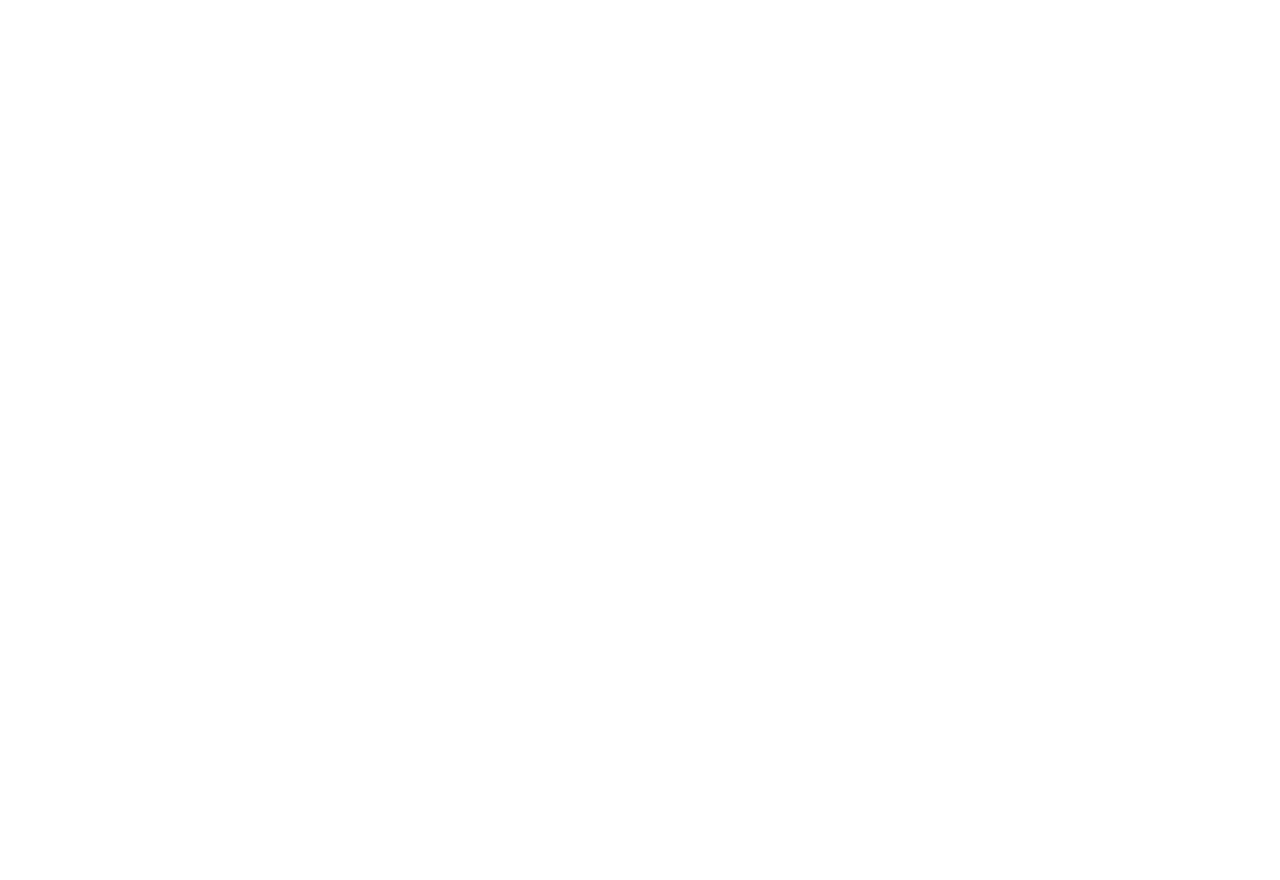
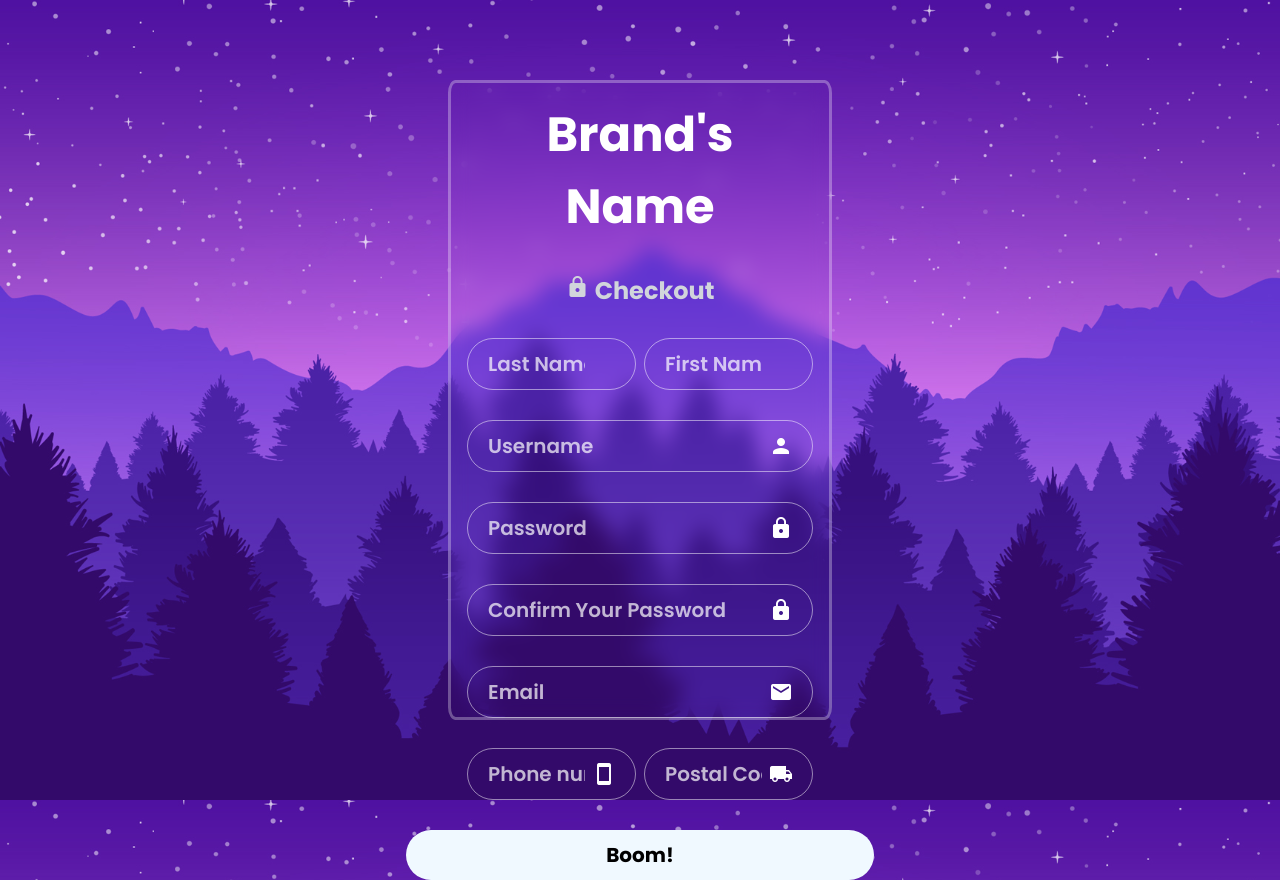
Before and after one commit to TanLuc2410/Odin-Form-Validation, a website built with webpack: page src/template.html in a window 1280 px wide. Before the commit the page ends 800 px from the top, so only its background shows below. Built offline with nearby package versions, Linux system fonts and the light colour scheme.

Commit message:
Initial Setup

```diff
--- a/src/style.css
+++ b/src/style.css
@@ -0,0 +1,141 @@
+@import url("https://fonts.googleapis.com/css2?family=Poppins:wght@400;500;600;700&display=swap");
+
+:root {
+  --body-bg-clr: #60a5fa;
+  --form-bg-clr: #f0f9ff;
+}
+
+*,
+*::before,
+*::after {
+  box-sizing: border-box;
+  margin: 0;
+  padding: 0;
+  border: 0;
+  list-style: none;
+  text-decoration: none;
+  font-family: "Poppins", sans-serif;
+}
+
+body {
+  background: var(--body-bg-clr);
+  width: 100dvw;
+  height: 100dvh;
+
+  max-width: 100dvw;
+  max-height: 100dvh;
+
+  display: flex;
+  justify-content: center;
+  align-items: center;
+
+  background-image: url("./assets/images/bgImg.jpg");
+  background-position: center;
+  background-size: cover;
+}
+
+form {
+  height: 80dvh;
+  width: 30dvw;
+  text-align: center;
+  background: transparent;
+  border-radius: 2%;
+  border: 3px solid rgba(255, 255, 255, 0.3);
+  backdrop-filter: blur(10px);
+
+  padding: 16px;
+  color: #fff;
+
+  display: flex;
+  flex-direction: column;
+  gap: 30px;
+}
+
+form h1 {
+  font-size: 3em;
+}
+form h2 {
+  color: #d1d5db;
+}
+
+input {
+  display: inline-block;
+  background: transparent;
+  color: #fff;
+  border: 1px solid rgba(255, 255, 255, 0.5);
+  border-radius: 50px;
+  height: 40px;
+  padding: 25px 20px;
+  padding-right: 50px;
+  font-size: 20px;
+  font-weight: 600;
+
+  transition: all 0.1s ease;
+}
+.name-input,
+.tel-zip {
+  display: flex;
+  justify-content: space-between;
+  gap: 8px;
+  max-width: 100%;
+}
+.name-input input,
+.tel-zip input {
+  width: 100%;
+}
+input::placeholder {
+  color: rgba(255, 255, 255, 0.7);
+  font-weight: 600;
+  font-size: 20px;
+}
+input:focus {
+  outline: none;
+  border: 2px solid #fff;
+  box-shadow: 0 0 10px rgba(255, 255, 255, 0.7);
+}
+.username,
+.password,
+.confirm-password,
+.email,
+.telephone,
+.zipcode {
+  width: 100%;
+  position: relative;
+}
+.username span,
+.password span,
+.confirm-password span,
+.email span,
+.telephone span,
+.zipcode span {
+  position: absolute;
+  right: 20px;
+  top: 50%;
+  transform: translateY(-50%);
+  user-select: none;
+}
+
+#username,
+#password,
+#confirm-password,
+#email {
+  width: 100%;
+}
+
+form button {
+  border: 0;
+  border-radius: 30px;
+  background: var(--form-bg-clr);
+  color: #000;
+  font-size: 20px;
+  font-weight: 700;
+  padding: 10px 200px;
+  width: fit-content;
+  align-self: center;
+
+  cursor: pointer;
+  transition: all 0.1s ease;
+}
+form button:hover {
+  box-shadow: 0 0 20px rgba(255, 255, 255, 0.7);
+}
--- a/src/template.html
+++ b/src/template.html
@@ -1,11 +1,81 @@
 <!DOCTYPE html>
 <html lang="en">
+
 <head>
     <meta charset="UTF-8">
     <meta name="viewport" content="width=device-width, initial-scale=1.0">
-    <title>Document</title>
+    <title>Form Validation with JavaScript</title>
+    <link href="https://fonts.googleapis.com/icon?family=Material+Icons" rel="stylesheet">
 </head>
+
 <body>
+    <form action="" method="" novalidate>
+        <h1>Brand's Name</h1>
+        <h2>
+            <span class="material-icons">
+                https
+            </span>
+            Checkout
+        </h2>
 
+        <div class="name-input">
+            <input type="text" id="last-name" placeholder="Last Name">
+            <input type="text" id="first-name" placeholder="First Name">
+        </div>
+        <div class="username">
+            <input type="text" id="username" placeholder="Username">
+            <label for="username">
+                <span class="material-icons">
+                    person
+                </span>
+            </label>
+        </div>
+        <div class="password">
+            <input type="password" id="password" placeholder="Password">
+            <label for="password">
+                <span class="material-icons">
+                    lock
+                </span>
+            </label>
+        </div>
+        <div class="confirm-password">
+            <input type="password" id="confirm-password" placeholder="Confirm Your Password">
+            <label for="confirm-password">
+                <span class="material-icons">
+                    lock
+                </span>
+            </label>
+        </div>
+
+        <div class="email">
+            <input type="email" id="email" placeholder="Email">
+            <label for="email">
+                <span class="material-icons">
+                    email
+                </span>
+            </label>
+        </div>
+        <div class="tel-zip">
+            <div class="telephone">
+                <input type="tel" id="telephone" placeholder="Phone number">
+                <label for="telephone">
+                    <span class="material-icons">
+                        smartphone
+                    </span>
+                </label>
+            </div>
+            <div class="zipcode">
+                <input type="tel" id="zipcode" placeholder="Postal Code">
+                <label for="zipcode">
+                    <span class="material-icons">
+                        local_shipping
+                    </span>
+                </label>
+            </div>
+        </div>
+
+        <button type="submit">Boom!</button>
+    </form>
 </body>
+
 </html>
```
Also changed, not shown: src/assets/images/bgImg.jpg (added), 1 other file.
